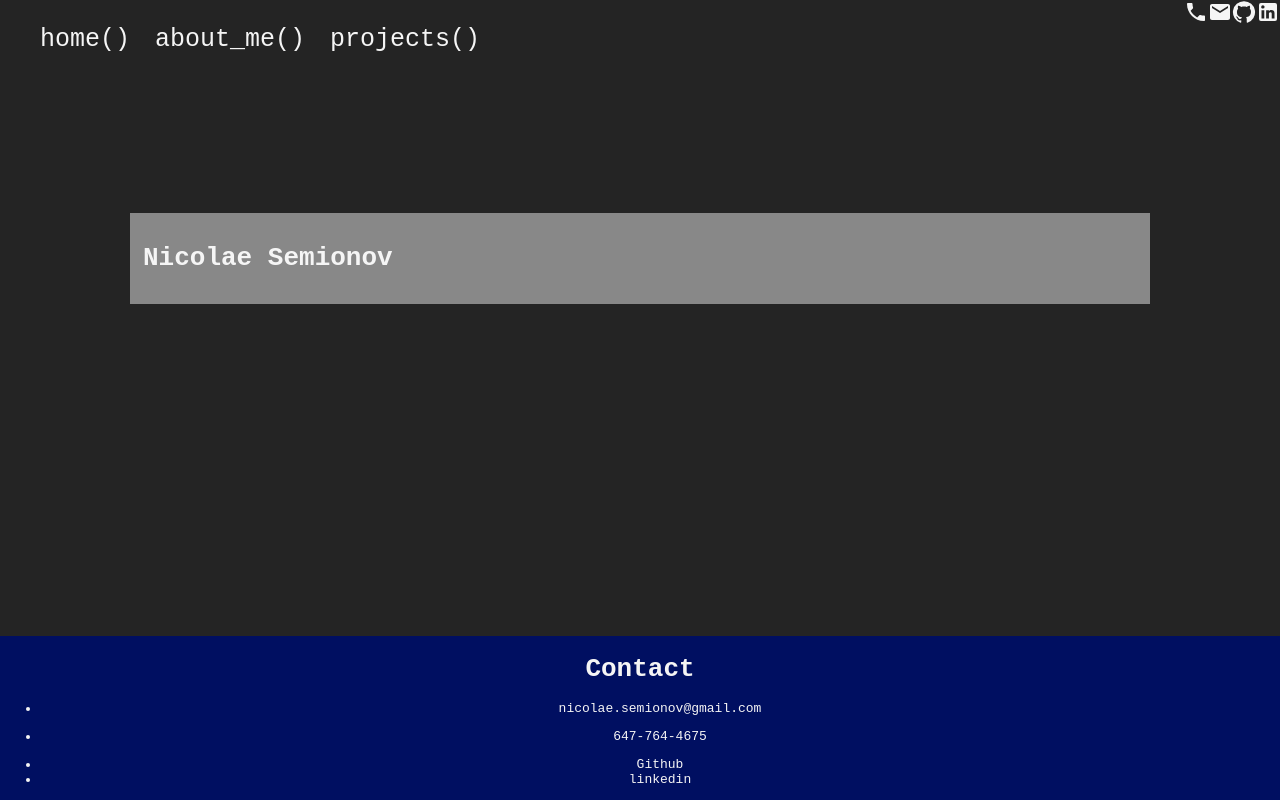
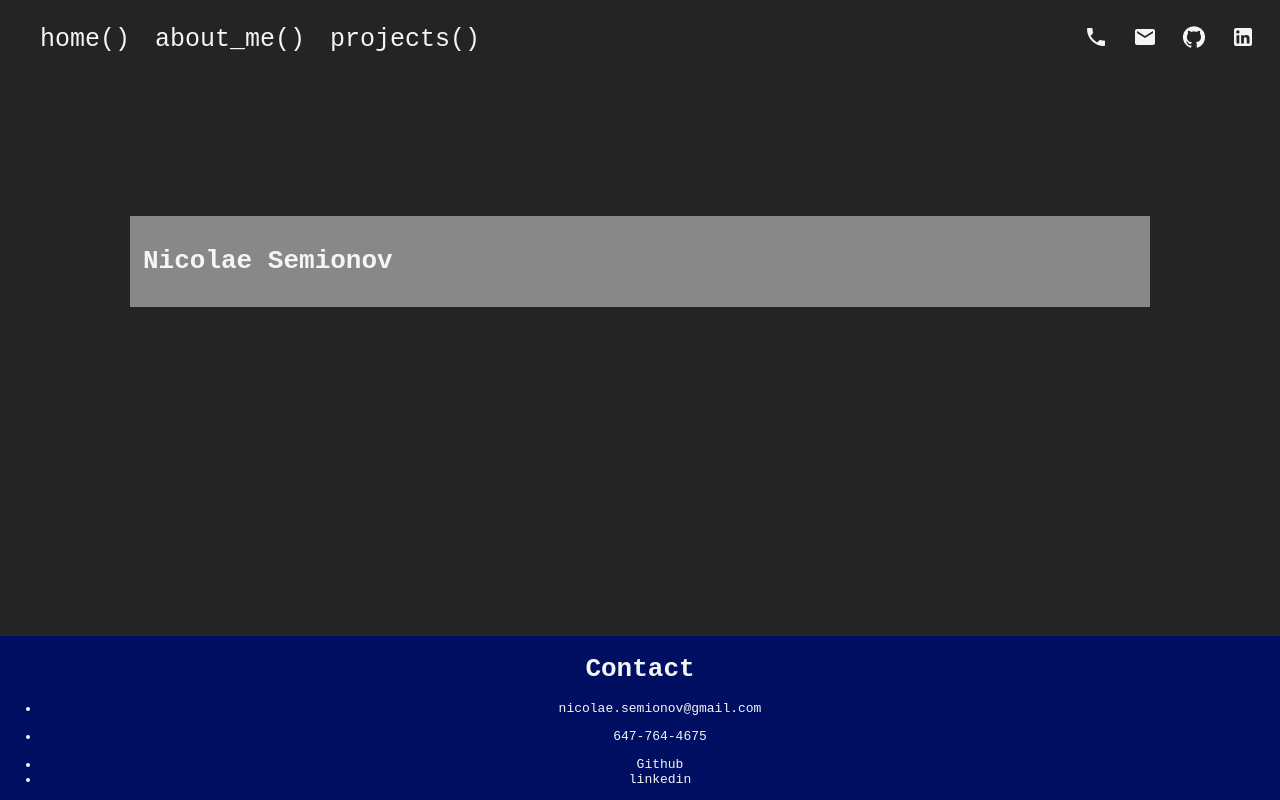
Before and after one commit to NicoSem/nicosem.github.io, a React (Create React App) app: page / in a window 1280 px wide. Built offline with nearby package versions, Linux system fonts and the light colour scheme.

Commit message:
NavBar styling

```diff
--- a/src/components/NavBar.js
+++ b/src/components/NavBar.js
@@ -30,10 +30,20 @@ const NavBar = () => {
                 </ul>
             </div>
             <div className="right">
-                <a onClick={() => setClipboard("6477644675")}><PhoneIcon/></a>
-                <a onClick={() => setClipboard("nicolae.semionov@gmail.com")}><EmailIcon/></a>
-                <a href="https://github.com/NicoSem"><GitHubIcon/></a>
-                <a href="https://www.linkedin.com/in/nicolae-semionov-4b70041ab/"><LinkedInIcon /></a>
+                <ul>
+                    <li>
+                        <a onClick={() => setClipboard("6477644675")}><PhoneIcon/></a>
+                    </li>
+                    <li>
+                        <a onClick={() => setClipboard("nicolae.semionov@gmail.com")}><EmailIcon/></a>
+                    </li>
+                    <li>
+                        <a href="https://github.com/NicoSem"><GitHubIcon/></a>
+                    </li>
+                    <li>
+                        <a href="https://www.linkedin.com/in/nicolae-semionov-4b70041ab/"><LinkedInIcon /></a>
+                    </li>
+                </ul>
             </div>
         </div>
     )
--- a/src/components/NavBar.scss
+++ b/src/components/NavBar.scss
@@ -6,22 +6,27 @@
     font-size: 25px;
     width: 100%;
 
-    .left {
-        float: left;
     li {
         display: inline-block;
         margin-right: 1em;
+        cursor: pointer;
     }
 
     a {
         text-decoration: none;
+
+        &:hover {
+            color: rgb(255, 222, 115);
         }
     }
 
+    .left {
+        float: left;
+
+
+    }
+
     .right {
-
-        size: 50px;
         float: right;
     }
-
 }
```
Lines whose indentation alone changed are shown as unchanged.
